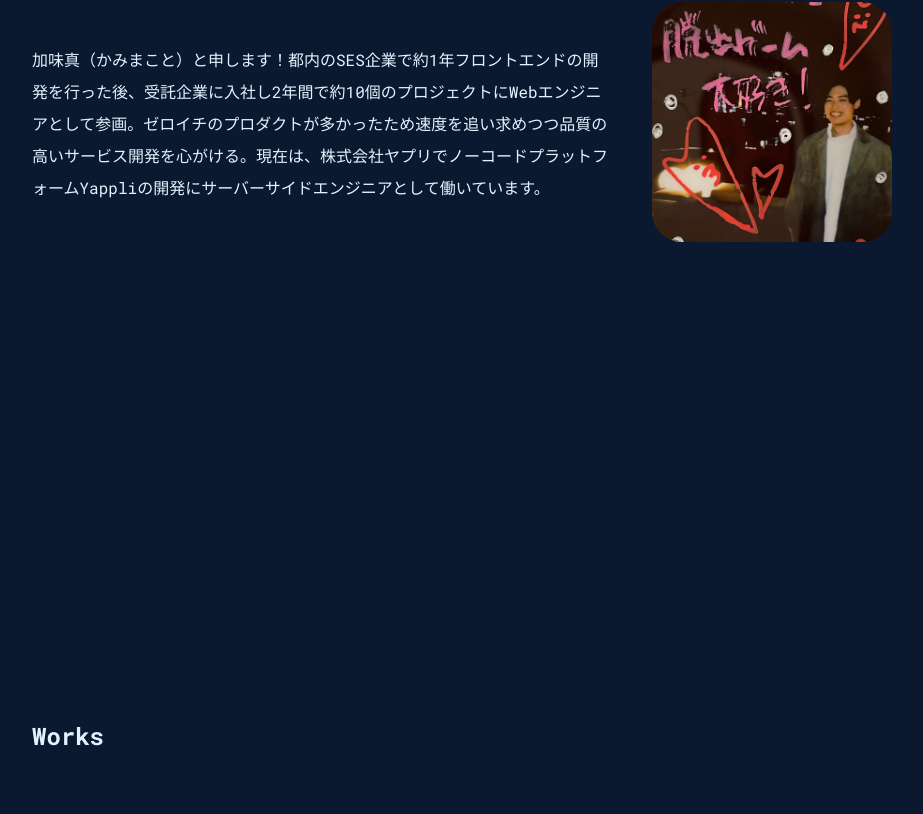
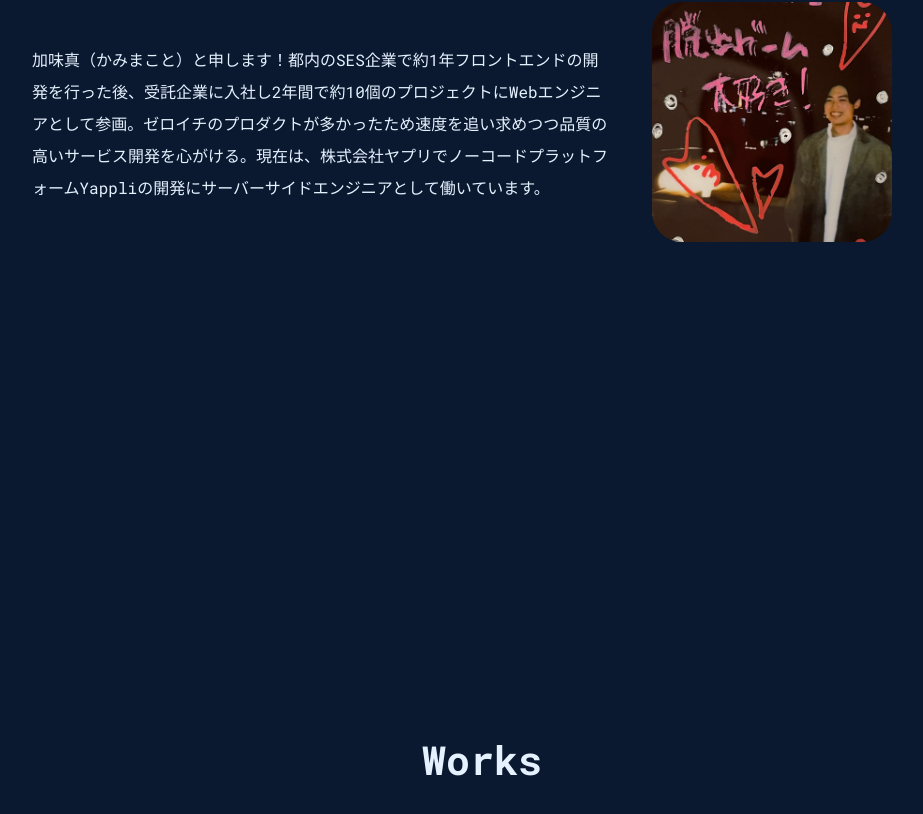
Before and after one commit to kaminotsukai/portfolio, a Nuxt app: page / in a window 1280 px wide. Shown: the part 941-1755 px from the top of the page, without its empty margins (158-1081 px from the left). Before the commit the page ends 1713 px from the top, so only its background shows below. Built offline with nearby package versions, Linux system fonts and the light colour scheme.

Commit message:
feat: worksコンポーネント作成

```diff
--- /dev/null
+++ b/components/Work.vue
@@ -0,0 +1,26 @@
+<template>
+  <section class="section-work">
+    <h1 class="section-title">Works</h1>
+  </section>
+</template>
+
+<script lang="ts">
+import Vue from "vue";
+
+export default Vue.extend({
+  name: "Hero",
+});
+</script>
+
+<style lang="scss" scoped>
+@import "~/assets/scss/main.scss";
+
+.section-work {
+  font-size: min(5vw, 40px);
+  text-align: center;
+}
+.section-title {
+  font-size: min(5vw, 40px);
+  text-align: center;
+}
+</style>
--- a/pages/index.vue
+++ b/pages/index.vue
@@ -2,9 +2,7 @@
   <div>
     <Hero />
     <About />
-    <section class="works">
-      <h1>Works</h1>
-    </section>
+    <Work />
   </div>
 </template>
 
@@ -12,12 +10,14 @@
 import Vue from "vue";
 import Hero from "@/components/Hero.vue";
 import About from "@/components/About.vue";
+import Work from "@/components/Work.vue";
 
 export default Vue.extend({
   name: "IndexPage",
   components: {
     Hero,
     About,
+    Work,
   },
 });
 </script>
```
